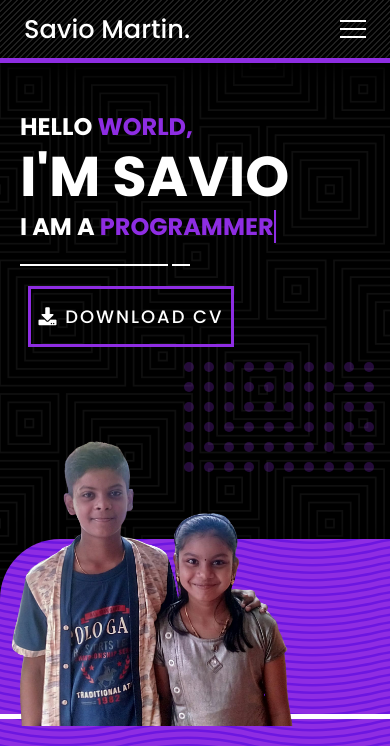
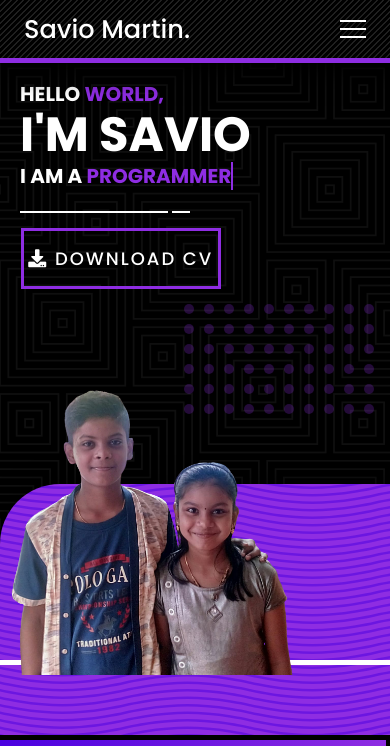
Before and after one commit to savio-martin/savio-martin.github.io, a plain HTML site: page index.html in a window 390 px wide. Shown: the top 746 px of the page. Drawn offline with Linux system fonts and the light colour scheme; some packages are replaced by stand-ins of ours; a script that the page names is missing; a web font is replaced by a local one.

Commit message:
Update style.css

```diff
--- a/style.css
+++ b/style.css
@@ -183,7 +183,7 @@ margin-left: 80%;
 }
 @media(max-width:600px){
     #home{
-        height: 85vh;
+        height: 80vh;
         width: 100%;
         overflow: hidden;
         display: block;
@@ -230,27 +230,28 @@ margin-left: 80%;
     }
     .home-text-cont{
         margin-left: 20px;
-        margin-top: -5%;
+
+    }
+    .h{
+        font-size: 1.2em;
     }
     .home-text-cont h2{
-        font-size: 3.5em;
+        font-size: 3em;
     }
     .home-text-cont h1{
-        font-size: 1.5em;
-    }
-    .txt-rotate{
-        color: #8E2DE2;
+        font-size: 1.25em;
     }
     .home-text-cont h1{
         margin-bottom: -10px;
         margin-top: -10px;
     }
     .home-text-cont{
-        margin-top: 15%;
+        margin-top: 7.5%;
     }
     .h{
-        margin-left: -40%;
-        margin-top: 10px;
+        margin-left: -2.5%;
+        margin-top: 5px;
+        width: 220px;
     }
     .home-text-cont .tl{
         margin-top: 30px;
@@ -279,7 +280,7 @@ margin-left: 80%;
         position: relative;
         margin-left: 0px;
         z-index: 1;
-        margin-top: -29%;
+        margin-top: -28%;
     }
     .line-img-one{
         height: 5px;
```
